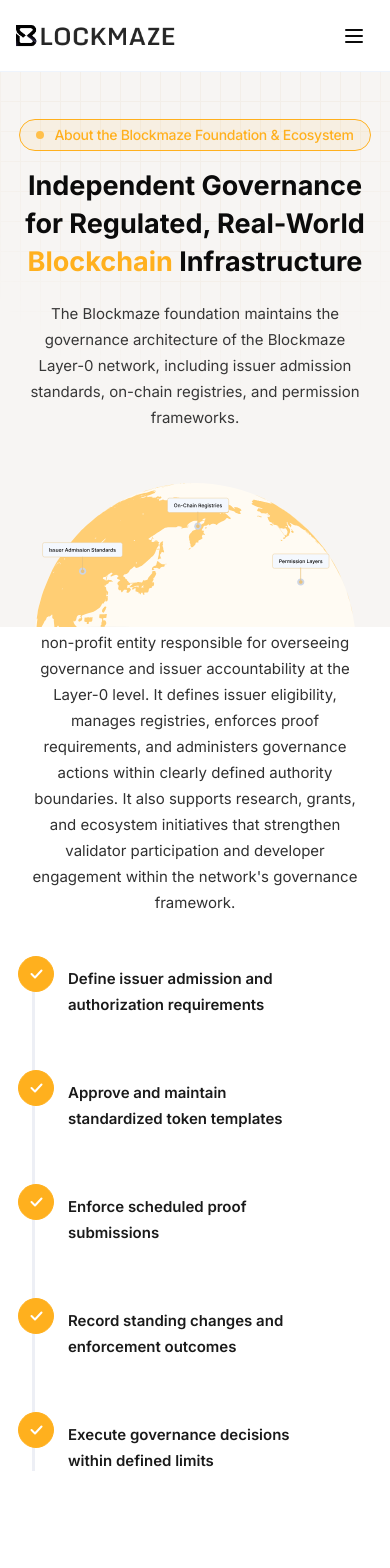
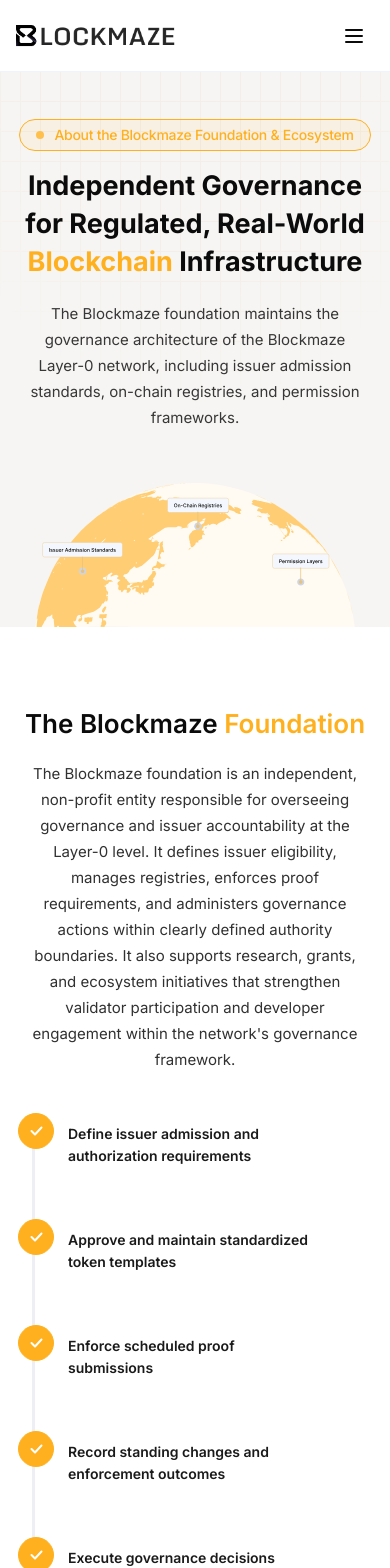
Before and after one commit to PunitSharma89/blockmaze.org, a Next.js app: page /about in a window 390 px wide. Shown: the top 1568 px of the page. Built offline with nearby package versions, Linux system fonts and the light colour scheme; no server answers.

Commit message:
resolved commit

```diff
--- a/app/responsive.css
+++ b/app/responsive.css
@@ -116,56 +116,59 @@
 
   /* Foundation Scroller — disable horizontal scroll on tablet */
   .foundation-scroller-wrap {
-    height: auto;
+    height: auto !important;
   }
   .foundation-scroller {
-    position: relative;
-    top: auto;
-    height: auto;
-    overflow: visible;
-    padding-bottom: 40px;
+    position: relative !important;
+    top: auto !important;
+    height: auto !important;
+    overflow: hidden !important;
+    padding-bottom: 40px !important;
   }
   .foundation-timeline-outer {
-    overflow: visible;
+    overflow: hidden !important;
   }
   .foundation-timeline-inner {
-    transform: none;
-    width: 100%;
-    flex-direction: column;
-    padding: 0 24px;
+    transform: none !important;
+    width: 100% !important;
+    flex-direction: column !important;
+    padding: 0 24px !important;
   }
   .foundation-track {
-    display: none;
+    display: none !important;
   }
   .foundation-steps {
-    flex-direction: column;
-    gap: 16px;
-    width: 100%;
+    display: flex !important;
+    flex-direction: column !important;
+    gap: 16px !important;
+    width: 100% !important;
+    grid-template-columns: unset !important;
+    padding-left: 0 !important;
   }
   .foundation-step {
-    width: 100%;
-    flex-direction: row;
-    align-items: flex-start;
-    gap: 16px;
+    width: 100% !important;
+    flex-direction: row !important;
+    align-items: flex-start !important;
+    gap: 16px !important;
   }
   .foundation-step-node {
-    flex-shrink: 0;
-    background-color: #ffb01e;
-    border-color: #ffb01e;
-    scale: 1;
+    flex-shrink: 0 !important;
+    background-color: #ffb01e !important;
+    border-color: #ffb01e !important;
+    scale: 1 !important;
   }
   .foundation-step-dot {
-    display: none;
+    display: none !important;
   }
   .foundation-step-check {
-    opacity: 1;
+    opacity: 1 !important;
   }
   .foundation-step-label {
-    opacity: 1;
-    padding-top: 6px;
+    opacity: 1 !important;
+    padding-top: 6px !important;
   }
   .foundation-header-wrap {
-    padding-bottom: 32px;
+    padding-bottom: 32px !important;
   }
 
   /* About section */
@@ -260,6 +263,7 @@
   }
   .foundation-timeline-outer {
     padding: 0 16px;
+    overflow: hidden;
   }
   .role-tabs-section {
     padding: 48px 16px;
@@ -282,60 +286,63 @@
     padding: 5px 0;
   }
   .foundation-scroller-wrap {
-    height: auto;
+    height: auto !important;
   }
   .foundation-scroller {
-    position: relative;
-    top: auto;
-    height: auto;
-    overflow: visible;
-    padding-bottom: 40px;
+    position: relative !important;
+    top: auto !important;
+    height: auto !important;
+    overflow: hidden !important;
+    padding-bottom: 40px !important;
   }
   .foundation-timeline-outer {
-    overflow: visible;
+    overflow: hidden !important;
   }
   .foundation-timeline-inner {
-    transform: none;
-    width: 100%;
-    flex-direction: column;
-    padding: 0 16px;
+    transform: none !important;
+    width: 100% !important;
+    flex-direction: column !important;
+    padding: 0 16px !important;
   }
   .foundation-track {
-    display: none;
+    display: none !important;
   }
   .foundation-steps {
-    flex-direction: column;
-    gap: 16px;
-    width: 100%;
+    display: flex !important;
+    flex-direction: column !important;
+    gap: 16px !important;
+    width: 100% !important;
+    grid-template-columns: unset !important;
+    padding-left: 0 !important;
   }
   .foundation-step {
-    width: 100%;
-    flex-direction: row;
-    align-items: flex-start;
-    gap: 14px;
+    width: 100% !important;
+    flex-direction: row !important;
+    align-items: flex-start !important;
+    gap: 14px !important;
   }
   .foundation-step-node {
-    flex-shrink: 0;
-    width: 36px;
-    height: 36px;
-    background-color: #ffb01e;
-    border-color: #ffb01e;
-    scale: 1;
+    flex-shrink: 0 !important;
+    width: 36px !important;
+    height: 36px !important;
+    background-color: #ffb01e !important;
+    border-color: #ffb01e !important;
+    scale: 1 !important;
   }
   .foundation-step-dot {
-    display: none;
+    display: none !important;
   }
   .foundation-step-check {
-    opacity: 1;
+    opacity: 1 !important;
   }
   .foundation-step-label {
-    opacity: 1;
-    font-size: 14px;
-    line-height: 22px;
-    padding-top: 6px;
+    opacity: 1 !important;
+    font-size: 14px !important;
+    line-height: 22px !important;
+    padding-top: 6px !important;
   }
   .foundation-header-wrap {
-    padding-bottom: 24px;
+    padding-bottom: 24px !important;
   }
 
   .hero-globe {
```
